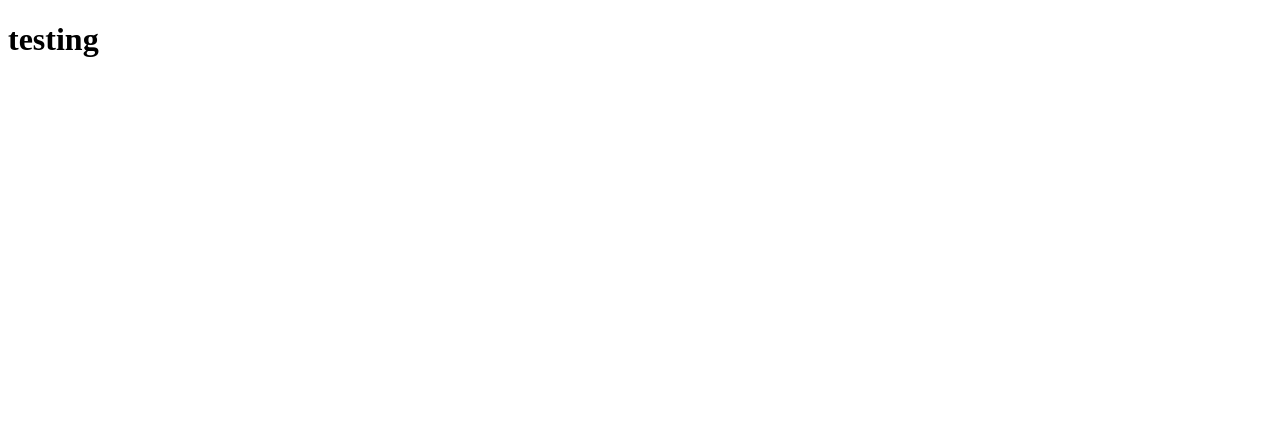
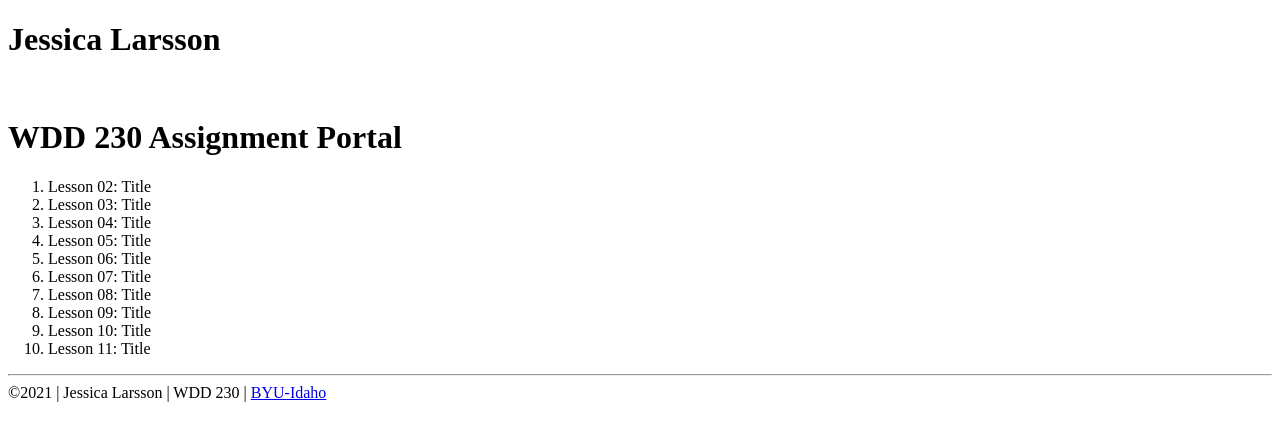
Before and after one commit to jessicalrssn/wdd230, a plain HTML site: page index.html in a window 1280 px wide. Drawn offline with Linux system fonts and the light colour scheme.

Commit message:
homepage

```diff
--- a/index.html
+++ b/index.html
@@ -1,13 +1,36 @@
 <!DOCTYPE html>
-<html lang="en">
+<html lang="en-us">
 <head>
     <meta charset="UTF-8">
     <meta http-equiv="X-UA-Compatible" content="IE=edge">
     <meta name="viewport" content="width=device-width, initial-scale=1.0">
-    <title>test</title>
+    <title>Jessica Larsson wdd230</title>
 </head>
 <body>
-    <h1>testing</h1>
+     <header>
+            <h1>Jessica Larsson</h1>
+            <img src=""/>
+     </header>
+     <main>
+    <h1>WDD 230 Assignment Portal</h1>
+    <ol>
+        <li>Lesson 02: Title</li>
+        <li>Lesson 03: Title</li>
+        <li>Lesson 04: Title</li>
+        <li>Lesson 05: Title</li>
+        <li>Lesson 06: Title</li>
+        <li>Lesson 07: Title</li>
+        <li>Lesson 08: Title</li>
+        <li>Lesson 09: Title</li>
+        <li>Lesson 10: Title</li>
+        <li>Lesson 11: Title</li>
+    </ol>
+    </main>
+      <footer>
+            <hr>
+            &copy;2021 | Jessica Larsson | WDD 230 |
+            <a href="https://byui.edu" target="_blank">BYU-Idaho</a>
+        </footer>
 
 </body>
 </html>
```
